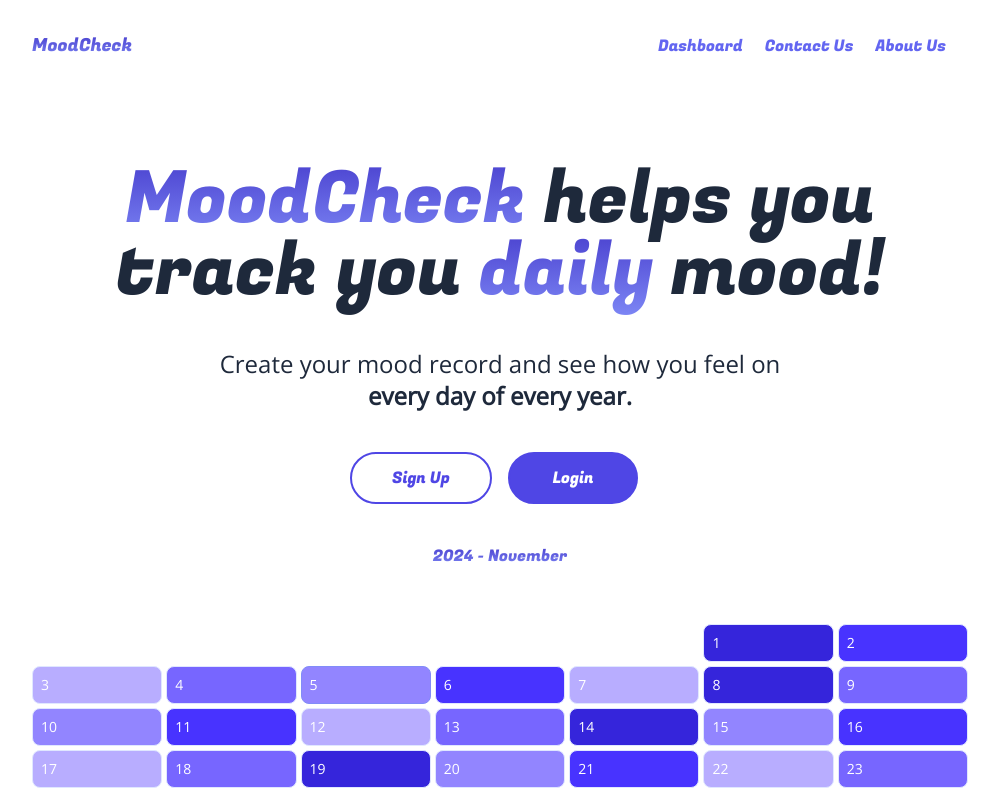
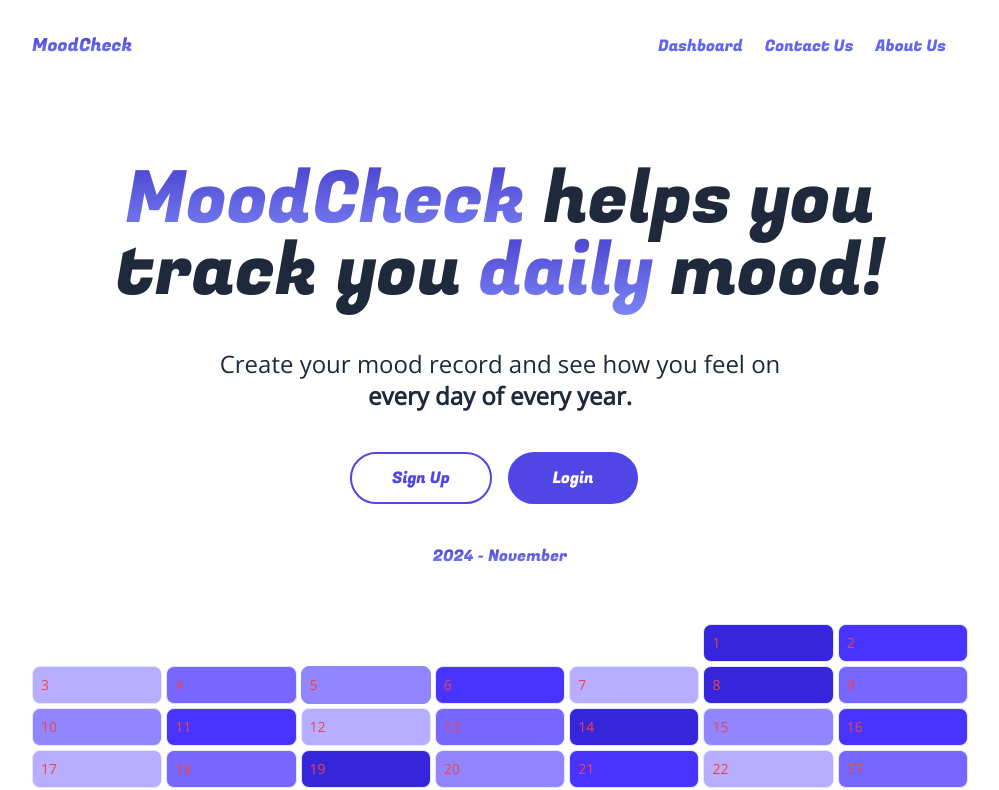
Before and after one commit to KlasniMisho123/MoodCheck, a Next.js app: page / in a window 1280 px wide. Shown: the top 790 px of the page, without its empty margins (140-1139 px from the left). Built offline with nearby package versions, Linux system fonts and the light colour scheme; no server answers; the database is empty; some icons are missing; a web font is replaced by a local one.

Commit message:
theme commit

```diff
--- a/components/Calendar.js
+++ b/components/Calendar.js
@@ -125,11 +125,11 @@ export default function Calendar(props) {
                       style={{ background: color }}
                       className={'text-xs sm:text-sm border border-solid p-2 flex items-center gap-2 justify-between rounded-lg ' +
                         (isToday ? " border-indigo-400 " : " border-indigo-100 ") +
-                        (color === "white" ? " text-indigo-400 " : " text-white ")
+                        (color === "white" ? " text-indigo-400 " : " text-red-500 ")
                       }
                     >
                       <p>{dayIndex}</p>
-                      {sentenceExits ? <i className="fa-solid fa-anchor hover:text-black mr-2 "></i> : " "}
+                      {sentenceExits ? <i className="fa-solid fa-anchor hover:text-red-700 mr-2 "></i> : " "}
                     </div>
                   </button>
                 );
@@ -139,7 +139,7 @@ export default function Calendar(props) {
         })}
       </div>
       {moodDescActive ?
-      (<div className='p-4 border border-gray rounded-lg bg-gray-100 '>
+      (<div className='p-4 border border-gray rounded-lg '>
           <div className={'flex flex-col justify-center items-center gap-8  ' + playFont.className}>
             <h1 className='ml-4 ' > {selectedDay} {noteMonth} {noteYear} </h1>
             <h2 className='p-2 '> {selectedDateSentence ? (selectedDateSentence
```
